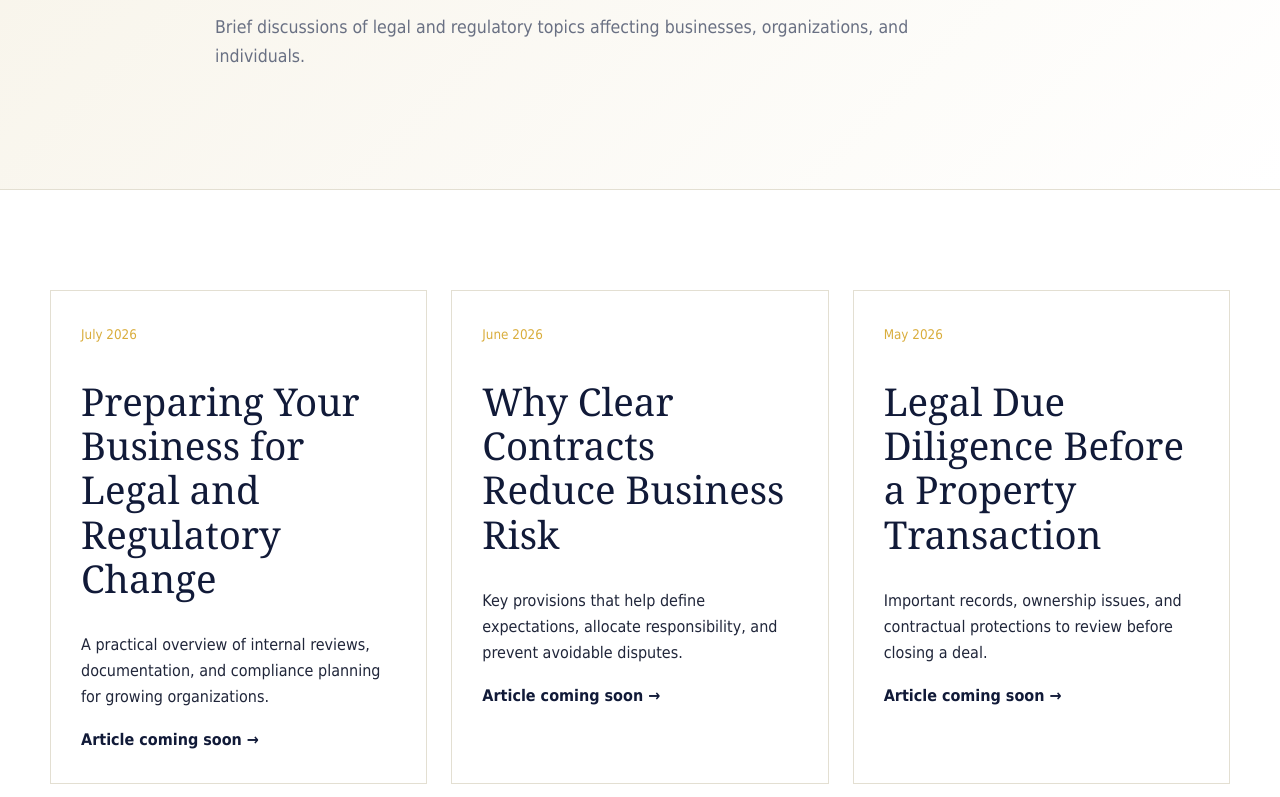
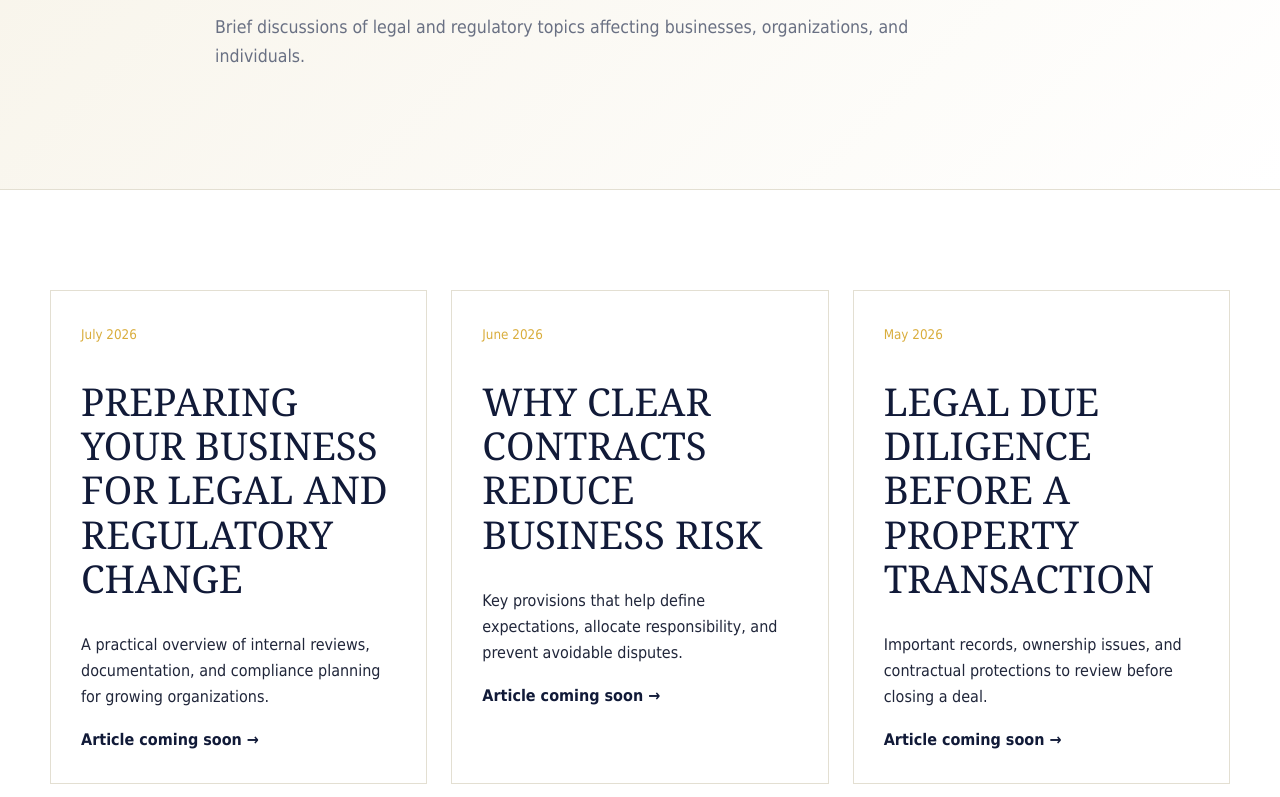
Before and after one commit to harris0519/oliva-and-partners-lawfirm, a React (Vite) app: page /#/insights in a window 1280 px wide. Shown: the part 418-1215 px from the top of the page. Built offline with nearby package versions, Linux system fonts and the light colour scheme.

Commit message:
fix fonts

```diff
--- a/src/components/Header.jsx
+++ b/src/components/Header.jsx
@@ -35,7 +35,7 @@ export default function Header() {
             <div className="mega-menu">
               <div>
                 <p className="eyebrow">Legal capabilities</p>
-                <h3>Solutions built around your needs.</h3>
+                <h3>SOLUTIONS BUILT AROUND YOUR NEEDS.</h3>
                 <p>Explore focused legal services for business, property, employment, disputes, taxation, and technology.</p>
               </div>
               <div className="mega-links">
--- a/src/pages/AttorneyDetail.jsx
+++ b/src/pages/AttorneyDetail.jsx
@@ -6,5 +6,5 @@ export default function AttorneyDetail() {
   const { slug } = useParams();
   const attorney = attorneys.find(item => item.slug === slug);
   if (!attorney) return <PageHero eyebrow="Attorney" title="Attorney profile not found" />;
-  return <><PageHero eyebrow={attorney.role} title={attorney.name} text={attorney.focus} /><section className="section"><div className="container attorney-profile"><div className="portrait-placeholder profile">{attorney.name.split(' ').slice(-1)[0][0]}</div><div className="prose"><h2>Professional profile</h2><p>{attorney.bio}</p><h3>Credentials</h3><ul>{attorney.credentials.map(item => <li key={item}>{item}</li>)}</ul><Link className="button" to="/contact">Contact the Firm</Link></div></div></section></>;
+  return <><PageHero eyebrow={attorney.role} title={attorney.name.toUpperCase()} text={attorney.focus} /><section className="section"><div className="container attorney-profile"><div className="portrait-placeholder profile">{attorney.name.split(' ').slice(-1)[0][0]}</div><div className="prose"><h2>PROFESSIONAL PROFILE</h2><p>{attorney.bio}</p><h3>Credentials</h3><ul>{attorney.credentials.map(item => <li key={item}>{item}</li>)}</ul><Link className="button" to="/contact">Contact the Firm</Link></div></div></section></>;
 }
--- a/src/pages/Insights.jsx
+++ b/src/pages/Insights.jsx
@@ -2,5 +2,5 @@ import PageHero from '../components/PageHero';
 import { insights } from '../data/siteData';
 
 export default function Insights() {
-  return <><PageHero eyebrow="Insights" title="LEGAL PERSPECTIVES FOR INFORMED DECISIONS." text="Brief discussions of legal and regulatory topics affecting businesses, organizations, and individuals." /><section className="section"><div className="container card-grid three">{insights.map(item => <article className="insight-card" key={item.title}><small>{item.date}</small><h2>{item.title}</h2><p>{item.excerpt}</p><button className="text-button">Article coming soon →</button></article>)}</div></section></>;
+  return <><PageHero eyebrow="Insights" title="LEGAL PERSPECTIVES FOR INFORMED DECISIONS." text="Brief discussions of legal and regulatory topics affecting businesses, organizations, and individuals." /><section className="section"><div className="container card-grid three">{insights.map(item => <article className="insight-card" key={item.title}><small>{item.date}</small><h2>{item.title.toUpperCase()}</h2><p>{item.excerpt}</p><button className="text-button">Article coming soon →</button></article>)}</div></section></>;
 }
--- a/src/pages/PracticeAreaDetail.jsx
+++ b/src/pages/PracticeAreaDetail.jsx
@@ -6,5 +6,5 @@ export default function PracticeAreaDetail() {
   const { slug } = useParams();
   const area = practiceAreas.find(item => item.slug === slug);
   if (!area) return <PageHero eyebrow="Practice area" title="Practice area not found" />;
-  return <><PageHero eyebrow="Practice area" title={area.title} text={area.short} /><section className="section"><div className="container split"><div><p className="eyebrow">How we help</p><h2>Practical guidance at every stage.</h2></div><div className="prose"><p>{area.details}</p><p>Every engagement begins with a careful review of your circumstances, objectives, deadlines, and potential risks. We then recommend a clear legal strategy tailored to the matter.</p><Link className="button" to="/contact">Discuss Your Legal Concern</Link></div></div></section></>;
+  return <><PageHero eyebrow="Practice area" title={area.title.toUpperCase()} text={area.short} /><section className="section"><div className="container split"><div><p className="eyebrow">How we help</p><h2>PRACTICAL GUIDANCE AT EVERY STAGE.</h2></div><div className="prose"><p>{area.details}</p><p>Every engagement begins with a careful review of your circumstances, objectives, deadlines, and potential risks. We then recommend a clear legal strategy tailored to the matter.</p><Link className="button" to="/contact">Discuss Your Legal Concern</Link></div></div></section></>;
 }
```
